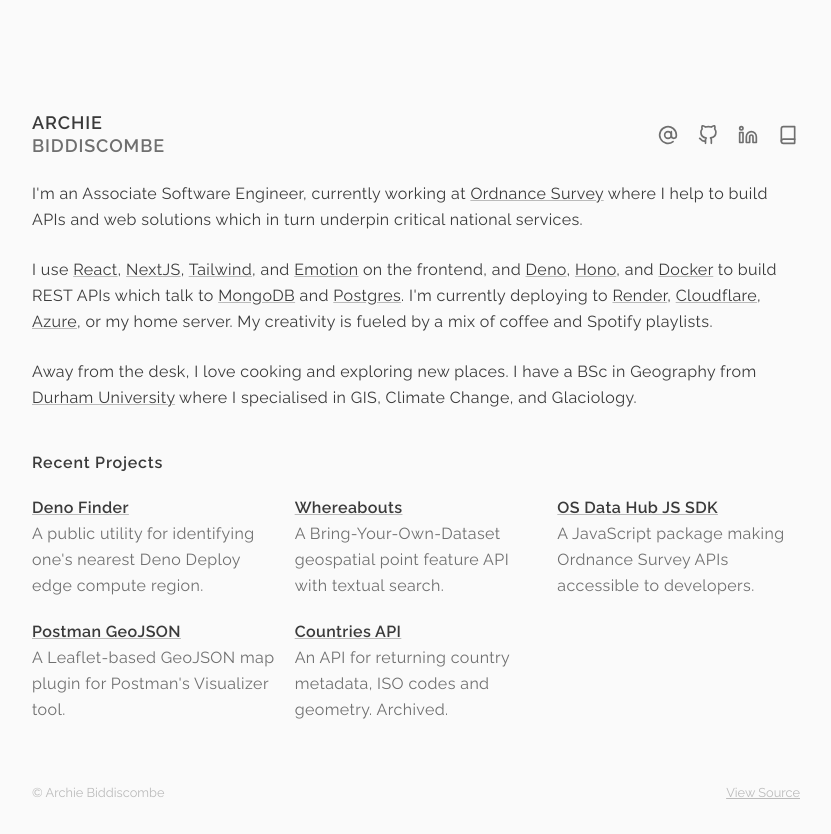
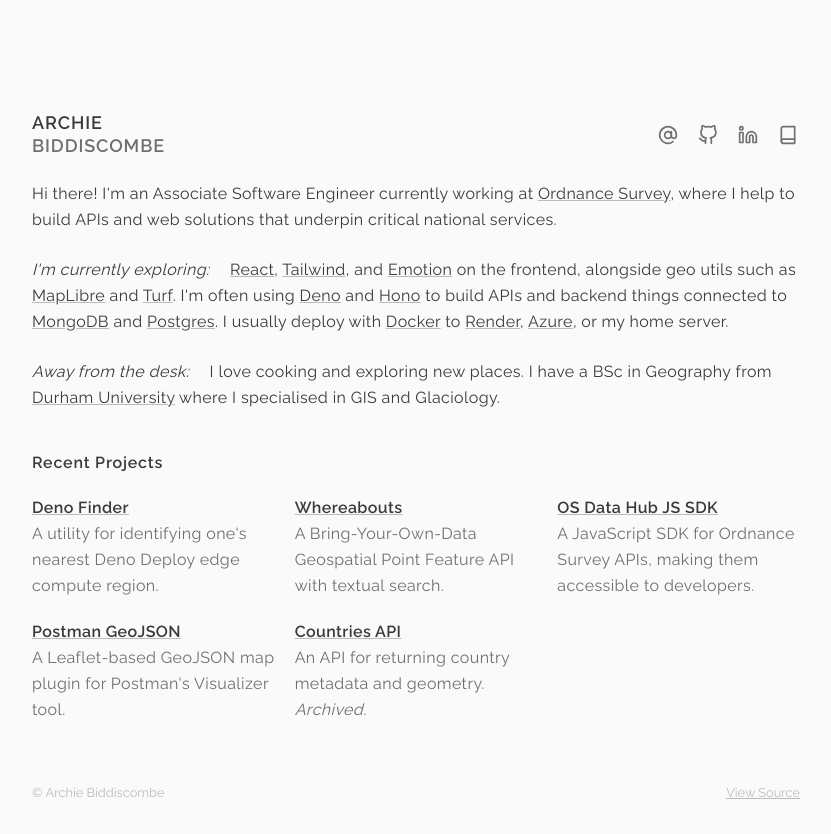
Before and after one commit to abiddiscombe/abiddiscombe-dev, a Next.js app: page / in a window 1280 px wide. Shown: the whole page, without its empty margins (224-1055 px from the left). Built offline with nearby package versions, Linux system fonts and the light colour scheme.

Commit message:
feat: text content updates

```diff
--- a/src/app/page.tsx
+++ b/src/app/page.tsx
@@ -6,19 +6,19 @@
     {
       name: 'Deno Finder',
       href: 'https://finder.deno.dev',
-      summary: (
-        <>A public utility for identifying one&apos;s nearest Deno Deploy edge compute region.</>
-      ),
+      summary: <>A utility for identifying one&apos;s nearest Deno Deploy edge compute region.</>,
     },
     {
       name: 'Whereabouts',
       href: 'https://github.com/abiddiscombe/whereabouts',
-      summary: <>A Bring-Your-Own-Dataset geospatial point feature API with textual search.</>,
+      summary: <>A Bring-Your-Own-Data Geospatial Point Feature API with textual search.</>,
     },
     {
       name: 'OS Data Hub JS SDK',
       href: 'https://github.com/OrdnanceSurvey/osdatahub-js',
-      summary: <>A JavaScript package making Ordnance Survey APIs accessible to developers.</>,
+      summary: (
+        <>A JavaScript SDK for Ordnance Survey APIs, making them accessible to developers.</>
+      ),
     },
     {
       name: 'Postman GeoJSON',
@@ -28,41 +28,48 @@
     {
       name: 'Countries API',
       href: 'https://github.com/abiddiscombe/countries',
-      summary: <>An API for returning country metadata, ISO codes and geometry. Archived.</>,
+      summary: (
+        <>
+          {' '}
+          An API for returning country metadata and geometry. <em>Archived.</em>
+        </>
+      ),
     },
   ];
 
   return (
     <>
       <Typography variant='body'>
-        I&apos;m an Associate Software Engineer, currently working at{' '}
-        <ExternalLink href='https://www.ordnancesurvey.co.uk' message='Ordnance Survey' /> where I
-        help to build APIs and web solutions which in turn underpin critical national services.
+        Hi there! I&apos;m an Associate Software Engineer currently working at{' '}
+        <ExternalLink href='https://www.ordnancesurvey.co.uk' message='Ordnance Survey' />, where I
+        help to build APIs and web solutions that underpin critical national services.
       </Typography>
 
       <Typography variant='body'>
-        I use <ExternalLink href='https://react.dev' message='React' />,{' '}
-        <ExternalLink href='https://nextjs.org' message='NextJS' />,{' '}
+        <em className='pr-4'>I&apos;m currently exploring:</em>{' '}
+        <ExternalLink href='https://react.dev' message='React' />,{' '}
         <ExternalLink href='https://tailwindcss.com/' message='Tailwind' />, and{' '}
         <ExternalLink href='https://emotion.sh/docs/introduction' message='Emotion' /> on the
-        frontend, and <ExternalLink href='https://deno.com' message='Deno' />,{' '}
-        <ExternalLink href='https://hono.dev' message='Hono' />, and{' '}
-        <ExternalLink href='https://hub.docker.com/u/abiddiscombe' message='Docker' /> to build REST
-        APIs which talk to <ExternalLink href='https://mongodb.com' message='MongoDB' /> and{' '}
-        <ExternalLink href='https://postgresql.org' message='Postgres' />. I&apos;m currently
-        deploying to <ExternalLink href='https://www.render.com' message='Render' />,{' '}
-        <ExternalLink href='https://www.cloudflare.com' message='Cloudflare' />,{' '}
-        <ExternalLink href='https://azure.microsoft.com' message='Azure' />, or my home server. My
-        creativity is fueled by a mix of coffee and Spotify playlists.
+        frontend, alongside geo utils such as{' '}
+        <ExternalLink href='https://maplibre.org/maplibre-gl-js/docs/' message='MapLibre' /> and{' '}
+        <ExternalLink href='https://turfjs.org/' message='Turf' />. I&apos;m often using{' '}
+        <ExternalLink href='https://deno.com' message='Deno' /> and{' '}
+        <ExternalLink href='https://hono.dev' message='Hono' /> to build APIs and backend things
+        connected to <ExternalLink href='https://mongodb.com' message='MongoDB' /> and{' '}
+        <ExternalLink href='https://postgresql.org' message='Postgres' />. I usually deploy with{' '}
+        <ExternalLink href='https://hub.docker.com/u/abiddiscombe' message='Docker' /> to{' '}
+        <ExternalLink href='https://www.render.com' message='Render' />,{' '}
+        <ExternalLink href='https://azure.microsoft.com' message='Azure' />, or my home server.
       </Typography>
 
       <Typography variant='body'>
-        Away from the desk, I love cooking and exploring new places. I have a BSc in Geography from{' '}
+        <em className='pr-4'>Away from the desk:</em> I love cooking and exploring new places. I
+        have a BSc in Geography from{' '}
         <ExternalLink
           href='https://www.durham.ac.uk/departments/academic/geography/'
           message='Durham University'
         />{' '}
-        where I specialised in GIS, Climate Change, and Glaciology.
+        where I specialised in GIS and Glaciology.
       </Typography>
 
       <Typography variant='h2'>Recent Projects</Typography>
```
